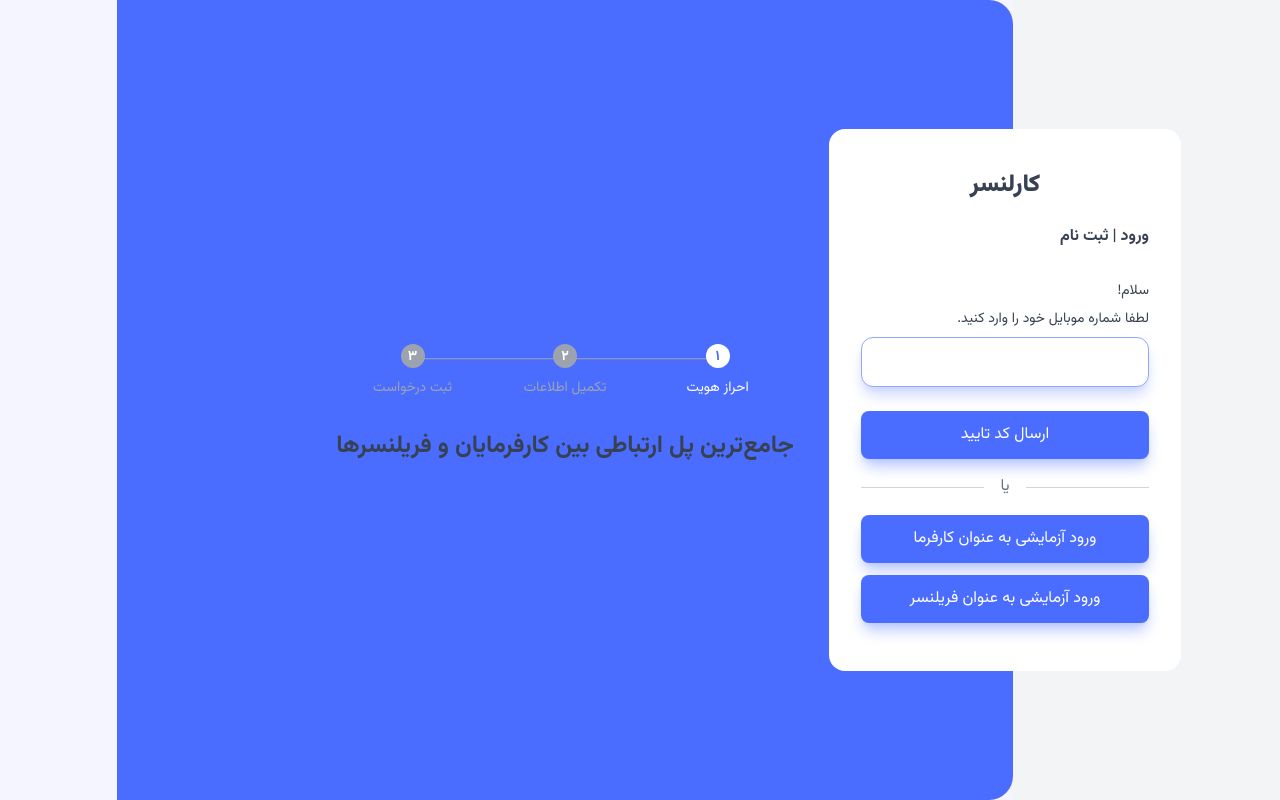
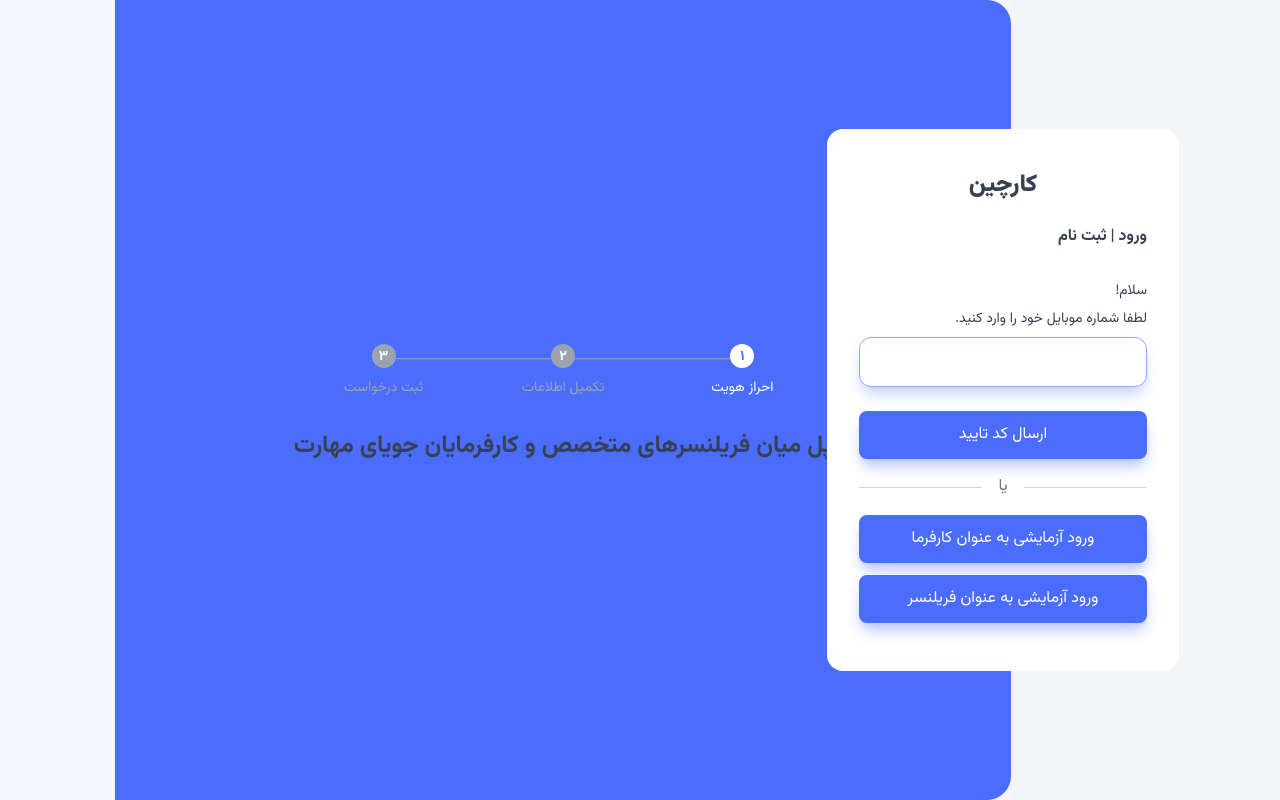
Before and after one commit to shokouhSkr/Karlancer, a Next.js app: page /auth in a window 1280 px wide. Built offline with nearby package versions, Linux system fonts and the light colour scheme.

Commit message:
remove unnessary codes

```diff
--- a/app/auth/page.tsx
+++ b/app/auth/page.tsx
@@ -31,7 +31,7 @@ const AuthPage = () => {
 						<Stepper thisStep={step} />
 					</div>
 					<p className="text-2xl font-bold text-center">
-						جامع‌ترین پل ارتباطی بین کارفرمایان و فریلنسرها
+						پل میان فریلنسرهای متخصص و کارفرمایان جویای مهارت
 					</p>
 				</div>
 			</div>
--- a/app/globals.css
+++ b/app/globals.css
@@ -65,10 +65,10 @@ COLORS
 @layer components {
 	/* INPUT */
 	.textField__input {
-		@apply w-full py-3 px-4 rounded-xl text-secondary-900 border border-secondary-100 bg-secondary-100 hover:border-primary-500 focus:border-primary-500 focus:bg-secondary-0 transition-all duration-300 ease-out focus:shadow-lg focus:shadow-primary-200 dark:focus:shadow-secondary-200;
+		@apply w-full py-3 px-4 rounded-xl text-secondary-900 border border-secondary-100 bg-white lg:bg-secondary-100 hover:border-primary-500 focus:border-primary-500 focus:bg-secondary-0 transition-all duration-300 ease-out focus:shadow-lg focus:shadow-primary-200 dark:focus:shadow-secondary-200;
 	}
 	.otp-input {
-		@apply bg-secondary-100 focus:bg-secondary-0 border border-gray-300 hover:border-primary-900 transition-all duration-200 focus:shadow-md focus:shadow-primary-200 outline-none rounded-lg;
+		@apply bg-white lg:bg-secondary-100 focus:bg-secondary-0 border border-gray-300 hover:border-primary-900 transition-all duration-200 focus:shadow-md focus:shadow-primary-200 outline-none rounded-lg;
 	}
 
 	/* BUTTON */
--- a/features/auth/components/CheckOTPForm.tsx
+++ b/features/auth/components/CheckOTPForm.tsx
@@ -58,7 +58,7 @@ const CheckOTPForm = ({ setCurrentForm, phoneNumber, onResendOtp }: CheckOTPProp
 				<button onClick={() => setCurrentForm(1)} className="btn-icon-only size-7 rounded-lg">
 					<HiArrowSmallRight />
 				</button>
-				<h1 className="text-2xl font-extrabold flex-1 text-center">کارلنسر</h1>
+				<h1 className="text-2xl font-extrabold flex-1 text-center">کارچین</h1>
 			</div>
 
 			<div className="flex items-center mb-2">
--- a/features/auth/components/SendOTPForm.tsx
+++ b/features/auth/components/SendOTPForm.tsx
@@ -49,7 +49,7 @@ const SendOTPForm = ({ onSendOtp, isSendingOtp, register, errors }: SendOTPPropT
 
 	return (
 		<>
-			<h1 className="text-2xl font-extrabold text-center mt-2 mb-6">کارلنسر</h1>
+			<h1 className="text-2xl font-extrabold text-center mt-2 mb-6">کارچین</h1>
 			<p className="font-bold mb-4">ورود | ثبت نام</p>
 
 			<div className="py-4">
--- a/features/proposal/components/ProposalsHeader.tsx
+++ b/features/proposal/components/ProposalsHeader.tsx
@@ -9,10 +9,7 @@ const ProposalsHeader = ({ project }: { project: any }) => {
 	return (
 		<div className="flex items-center gap-4 mb-8">
 			<div>
-				<button
-					onClick={() => router.back()}
-					className="btn-icon-only size-7 md:size-9 bg-secondary-0 rounded-lg"
-				>
+				<button onClick={() => router.back()} className="btn-icon-only size-7 md:size-9 rounded-lg">
 					<HiArrowSmallRight className="md:size-5" />
 				</button>
 			</div>
--- a/features/shared/components/NavLink.tsx
+++ b/features/shared/components/NavLink.tsx
@@ -20,11 +20,11 @@ const NavLink = ({ title, path, icon, onClose }: NavLinkPropType) => {
 		<li key={title} onClick={onClose} className="text-lg">
 			<Link
 				href={path}
-				className={`flex items-center gap-2 rounded-md py-2 px-4 transition-all duration-200 hover:text-primary-900 ${
-					isActive ? "text-primary-900" : "text-slate-500"
+				className={`flex items-center gap-2 rounded-xl py-2 px-4 transition-all duration-200 hover:text-primary-900 ${
+					isActive ? "text-primary-900 bg-secondary-100" : "text-slate-500"
 				}`}
 			>
-				{isActive && (
+				{/* {isActive && (
 					<Image
 						src="https://fronthooks.ir/images/indicator.svg"
 						alt=""
@@ -32,7 +32,7 @@ const NavLink = ({ title, path, icon, onClose }: NavLinkPropType) => {
 						height={16}
 						className="fixed right-0 lg:hidden"
 					/>
-				)}
+				)} */}
 				{icon}
 				<span>{title}</span>
 			</Link>
--- a/features/shared/components/layout/Header.tsx
+++ b/features/shared/components/layout/Header.tsx
@@ -1,5 +1,4 @@
 "use client";
-
 
 import {
 	HiOutlineBars3BottomRight,
@@ -24,7 +23,7 @@ const Header = ({ onOpenSidebar }: HeaderPropType) => {
 					<button onClick={onOpenSidebar} className="lg:hidden">
 						<HiOutlineBars3BottomRight className="text-3xl p-1" />
 					</button>
-					<span className="ml-4 font-bold">کارلنسر</span>
+					{/* <span className="ml-4 font-bold">کارچین</span> */}
 				</div>
 
 				{/* LEFT */}
--- a/features/shared/components/layout/Sidebar.tsx
+++ b/features/shared/components/layout/Sidebar.tsx
@@ -39,7 +39,7 @@ const Sidebar = ({ isSidebarOpen, onClose }: SidebarPropType) => {
 				} fixed right-0 top-0 bottom-0 z-50 w-64 bg-secondary-0 transition-transform duration-300 lg:translate-x-0 lg:transition-none overflow-y-auto flex flex-col`}
 			>
 				{/* LOGO */}
-				<span className="p-6">کارلنسر</span>
+				<span className="p-6 text-xl font-bold">کارچین</span>
 
 				{/* NAVIGATION LINKS */}
 				<ul className="relative p-6 flex-1">
```
